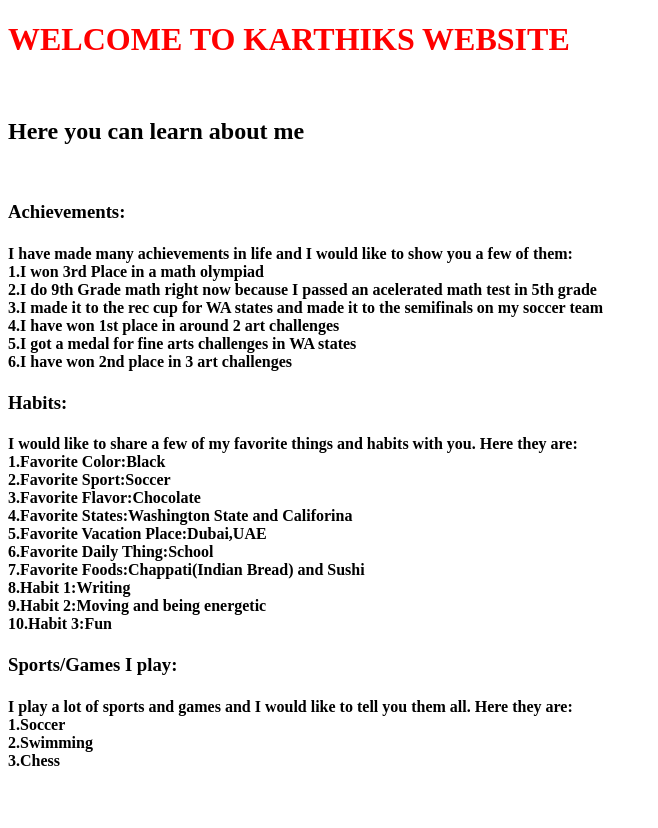
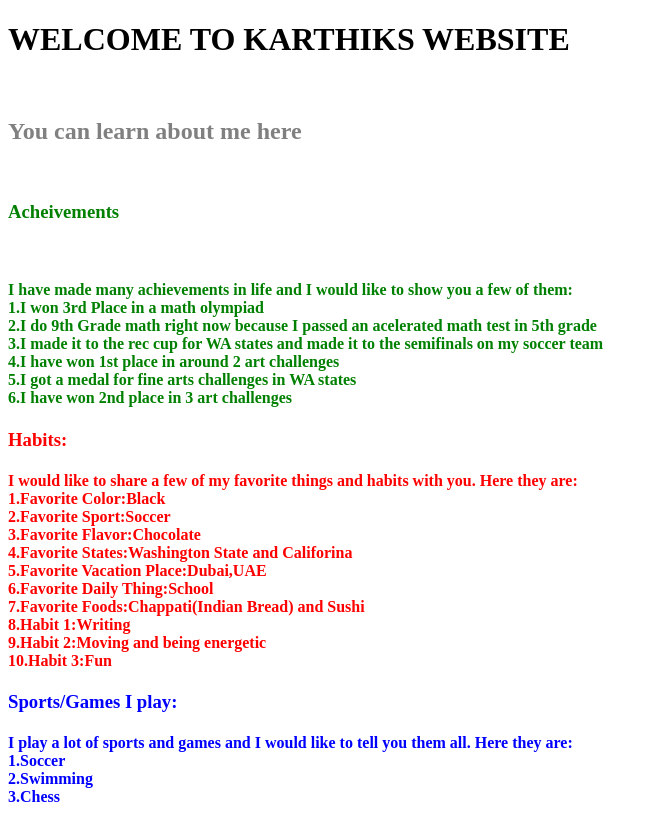
Before and after one commit to Karthikns77/karthikns77.github.io, a plain HTML site: page index.html in a window 1280 px wide. Shown: the whole page, without its empty margins (0-658 px from the left). Before the commit the page ends 800 px from the top, so only its background shows below. Drawn offline with Linux system fonts and the light colour scheme.

Commit message:
Website Creation

```diff
--- a/index.html
+++ b/index.html
@@ -1,18 +1,18 @@
 <!DOCTYPE html>
 <html lang="en">
     <body>
-        <h1 style="color: red;">WELCOME TO KARTHIKS WEBSITE</h1><br/>
-        <h2>Here you can learn about me</h2><br/>
-        <h3>Achievements:</h3>
-        <h4>I have made many achievements in life and I would like to show you a few of them:<br/>
+        <h1 style="color: black;">WELCOME TO KARTHIKS WEBSITE</h1><br/>
+        <h2 style= "color:grey;">You can learn about me here</h2><br/>
+        <h3 style= "color:green;">Acheivements</h3><br/>
+        <h4 style= "color:green;">I have made many achievements in life and I would like to show you a few of them:<br/>
         1.I won 3rd Place in a math olympiad<br/>
         2.I do 9th Grade math right now because I passed an acelerated math test in 5th grade<br/>
         3.I made it to the rec cup for WA states and made it to the semifinals on my soccer team<br/>
         4.I have won 1st place in around 2 art challenges<br/>
         5.I got a medal for fine arts challenges in WA states<br/>
         6.I have won 2nd place in 3 art challenges</h4>
-        <h3>Habits:</h3>
-        <h4>I would like to share a few of my favorite things and habits with you. Here they are:<br/>
+        <h3 style= "color:red;">Habits:</h3>
+        <h4 style= "color:red;">I would like to share a few of my favorite things and habits with you. Here they are:<br/>
         1.Favorite Color:Black<br/>
         2.Favorite Sport:Soccer<br/>
         3.Favorite Flavor:Chocolate<br/>
@@ -23,8 +23,8 @@
         8.Habit 1:Writing<br/>
         9.Habit 2:Moving and being energetic<br/>
         10.Habit 3:Fun</h4>
-        <h3>Sports/Games I play:</h3>
-        <h4>I play a lot of sports and games and I would like to tell you them all. Here they are:<br/>
+        <h3 style= "color:blue;">Sports/Games I play:</h3>
+        <h4 style= "color:blue;">I play a lot of sports and games and I would like to tell you them all. Here they are:<br/>
         1.Soccer<br/>
         2.Swimming<br/>
         3.Chess</h4>
```
